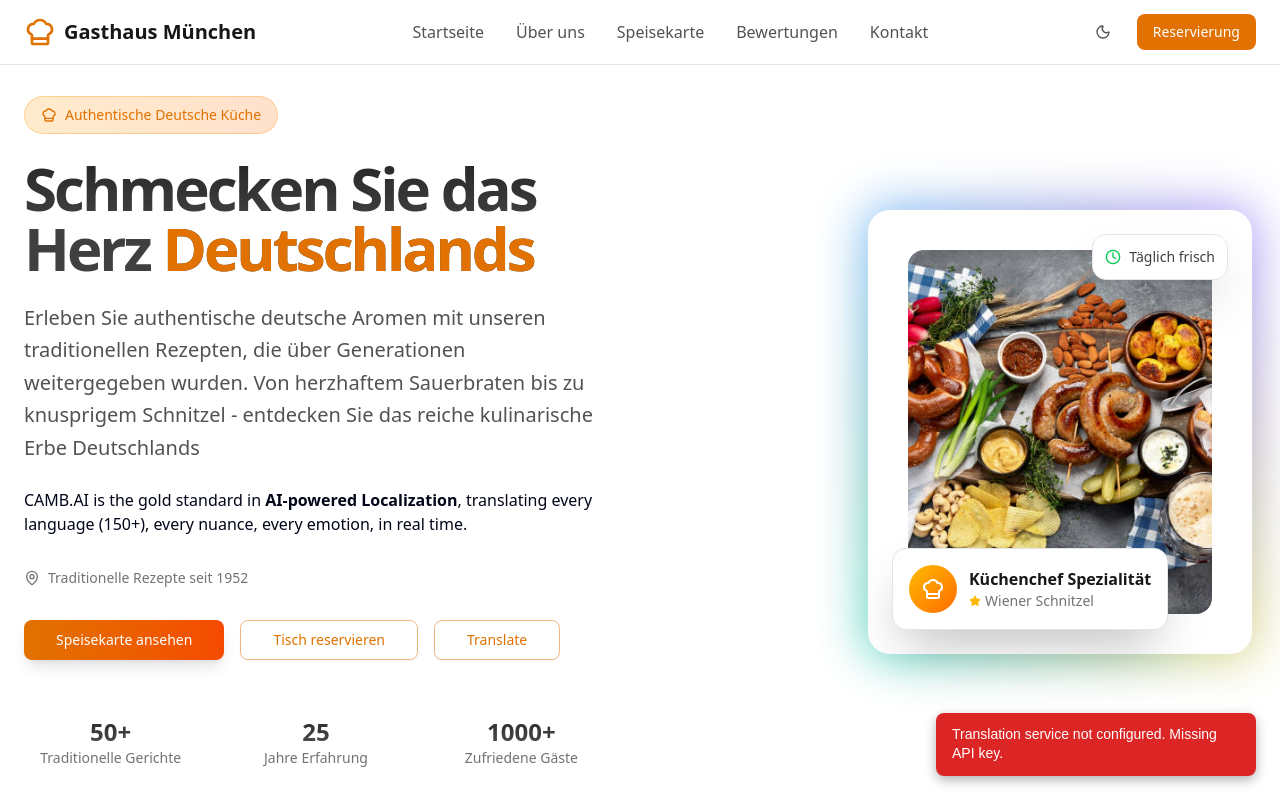
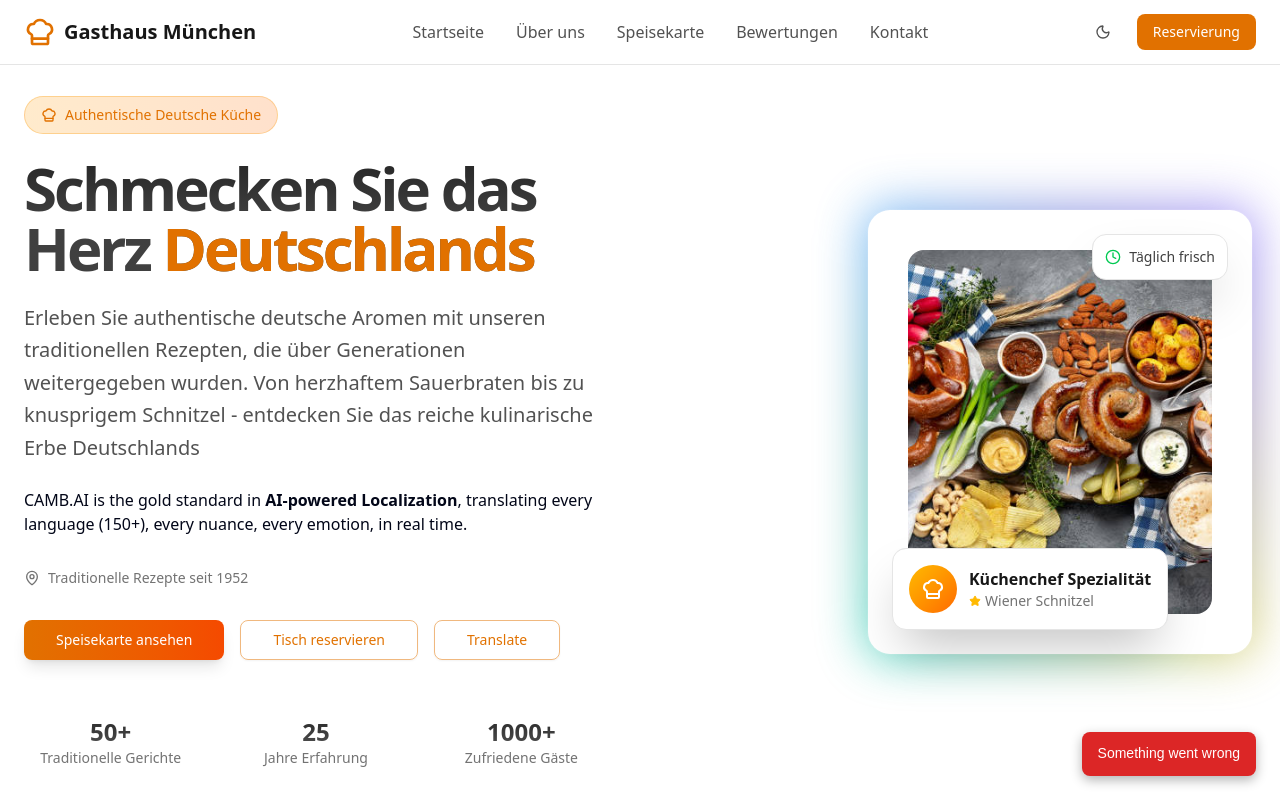
Before and after one commit to Quadraplex214/german-website-for-translation, a Next.js app: page / in a window 1280 px wide. Shown: the top 800 px of the page. Built offline with nearby package versions, Linux system fonts and the light colour scheme.

Commit message:
Error Handler Testing

```diff
--- a/public/website-translation/websiteTranslate.js
+++ b/public/website-translation/websiteTranslate.js
@@ -145,7 +145,7 @@
       errorContent.style.cssText =
         "display: flex; flex-direction: column; gap: 8px;";
       const messageDiv = document.createElement("div");
-      messageDiv.textContent = errorDetail.message;
+      messageDiv.textContent = "Something went wrong";
       errorContent.appendChild(messageDiv);
       if (errorDetail.retryable && retryCallback) {
         const retryButton = document.createElement("button");
--- a/src/app/layout.tsx
+++ b/src/app/layout.tsx
@@ -53,7 +53,7 @@ export default function RootLayout({
         </LanguageProvider>
         <Script
           src="/website-translation/websiteTranslate.js"
-          data-api-key="wt_b9ed8167461c4295_zPUY-o__Npqvgakacn13sA"
+          data-api-key="wt_5573e47275a64ff9_p07VZ4zDFW3ItHg9rcMM9g"
         />
       </body>
     </html>
```
